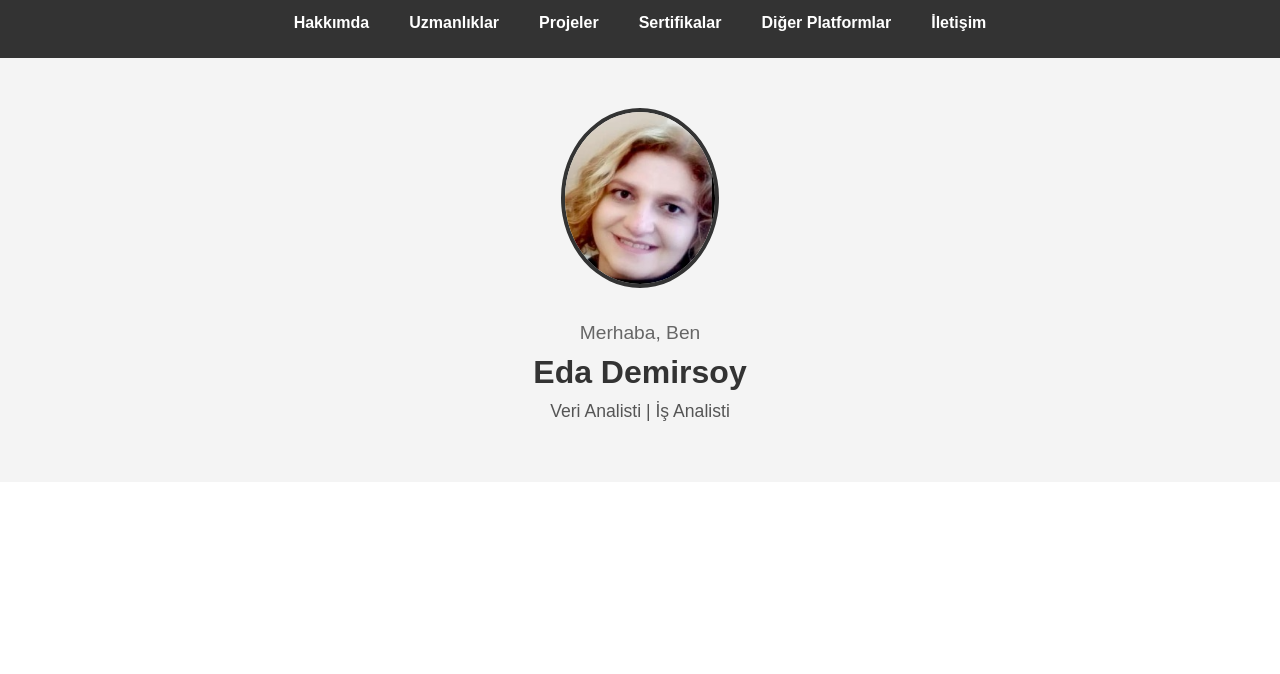
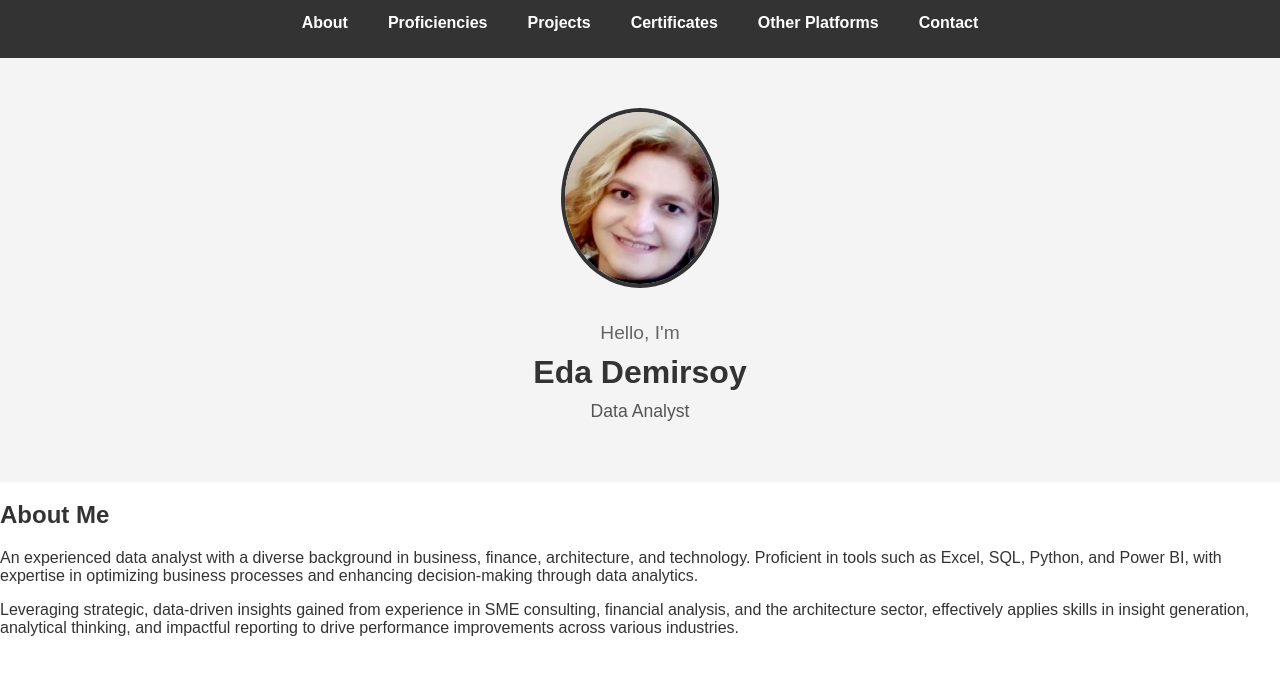
Before and after one commit to edademirsoy/edademirsoy.github.io, a plain HTML site: page index.html in a window 1280 px wide. Shown: the part 48-722 px from the top of the page. Drawn offline with Linux system fonts and the light colour scheme.

Commit message:
Update index.html

```diff
--- a/index.html
+++ b/index.html
@@ -15,12 +15,12 @@
                 <img src="./assets/pageicon.png" alt="Eda Demirsoy">
             </div>
             <ul class="nav-links">
-                <li><a href="#about">Hakkımda</a></li>
-                <li><a href="#proficiencies">Uzmanlıklar</a></li>
-                <li><a href="#projects">Projeler</a></li>
-                <li><a href="#certificates">Sertifikalar</a></li>
-                <li><a href="#other-platforms">Diğer Platformlar</a></li>
-                <li><a href="#contact">İletişim</a></li>
+                <li><a href="#about">About</a></li>
+                <li><a href="#proficiencies">Proficiencies</a></li>
+                <li><a href="#projects">Projects</a></li>
+                <li><a href="#certificates">Certificates</a></li>
+                <li><a href="#other-platforms">Other Platforms</a></li>
+                <li><a href="#contact">Contact</a></li>
             </ul>
         </div>
     </nav>
@@ -29,9 +29,9 @@
     <section id="profile">
         <div class="section_text">
             <img src="./assets/resmim2.png" alt="Eda Demirsoy Profil Resmi" class="profile-image">
-            <p class="section_text_p1">Merhaba, Ben</p>
+            <p class="section_text_p1">Hello, I'm</p>
             <h1 class="title_1">Eda Demirsoy</h1>
-            <p class="section_text_p2">Veri Analisti | İş Analisti</p>
+            <p class="section_text_p2">Data Analyst</p>
         </div>
     </section>
     <!-- Diğer bölümler buraya eklenir (Hakkımda, Uzmanlıklar, Projeler, Sertifikalar vb.) -->
@@ -39,3 +39,12 @@
 <script src="app.js"></script> <!-- app.js dosyasına bağlantı -->
 </body>
 </html>
+<section id="about">
+    <h2>About Me</h2>
+    <p>
+        An experienced data analyst with a diverse background in business, finance, architecture, and technology. Proficient in tools such as Excel, SQL, Python, and Power BI, with expertise in optimizing business processes and enhancing decision-making through data analytics.
+    </p>
+    <p>
+        Leveraging strategic, data-driven insights gained from experience in SME consulting, financial analysis, and the architecture sector, effectively applies skills in insight generation, analytical thinking, and impactful reporting to drive performance improvements across various industries.
+    </p>
+</section>
```
